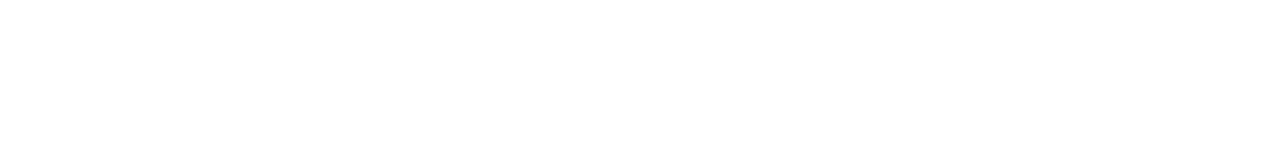
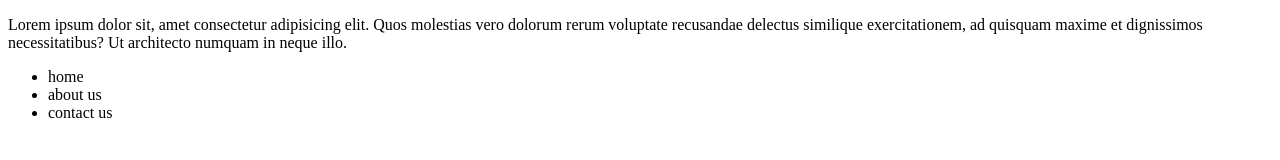
Before and after one commit to ManojKumarBhagavatula/learn-git, a plain HTML site: page index.html in a window 1280 px wide. Drawn offline with Linux system fonts and the light colour scheme.

Commit message:
add paragraph to the index

```diff
--- a/index.html
+++ b/index.html
@@ -6,6 +6,16 @@
     <title>Document</title>
 </head>
 <body>
+    <p>
+        Lorem ipsum dolor sit, amet consectetur adipisicing elit.
+        Quos molestias vero dolorum rerum voluptate recusandae delectus similique exercitationem,
+         ad quisquam maxime et dignissimos necessitatibus? Ut architecto numquam in neque illo.
+    </p>
+    <ul>
+        <li>home</li>
+        <li>about us</li>
+        <li>contact us</li>
+    </ul>
 
 </body>
 </html>
```
